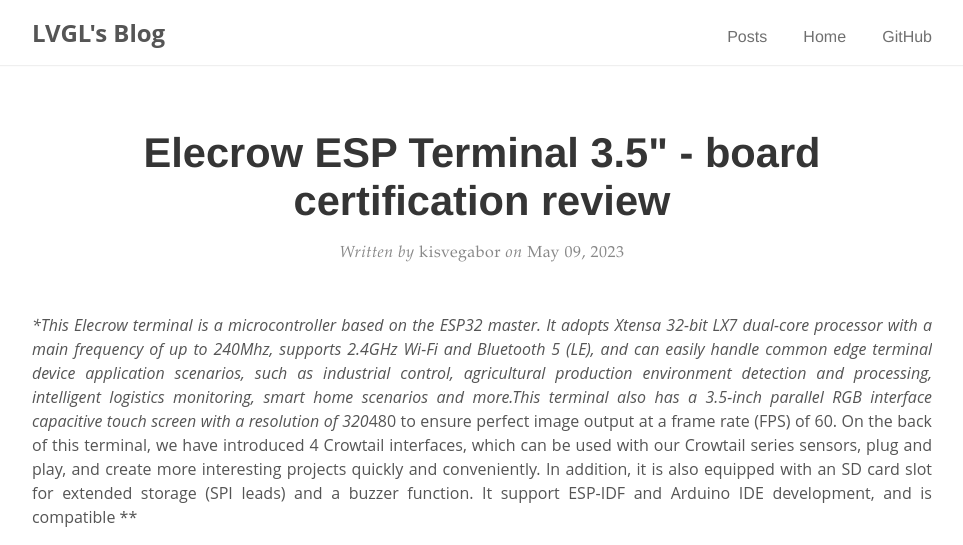
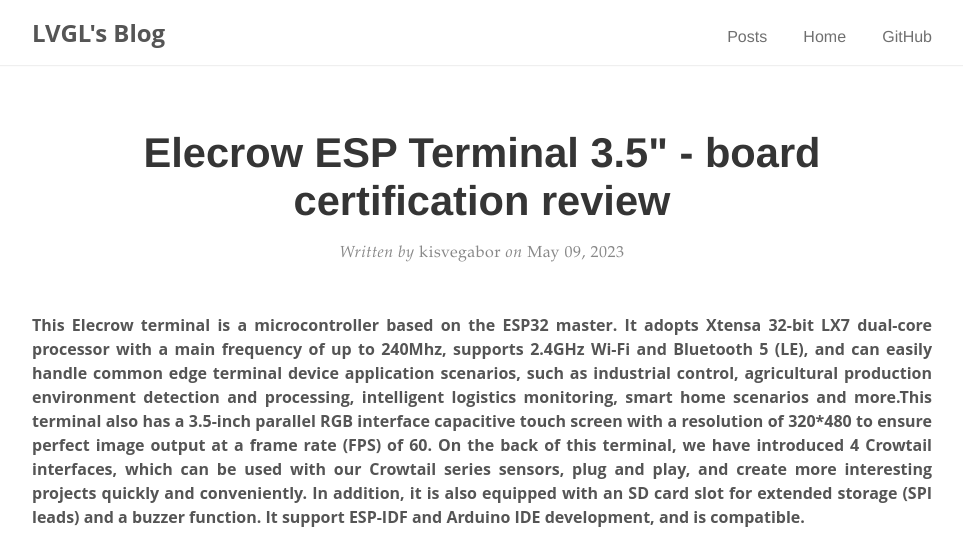
Before and after one commit to lvgl/blog, a Jekyll site: the page built from _posts/2023-05-09-elecrow-esp_terminal_3_5-review.md, in a window 1280 px wide and 1400 px high. Shown: the top 545 px of the window, without its empty margins (158-1121 px from the left). Built offline with Jekyll 4.4.1, drawn with Linux system fonts in a browser that asks for light colours; comment, search, counter and statistics services are not loaded; some of the changed text lies outside the part shown; grey boxes are pictures that could not be loaded.

Commit message:
minor fixes in the Elecrow board cert.

```diff
--- a/_posts/2023-05-09-elecrow-esp_terminal_3_5-review.md
+++ b/_posts/2023-05-09-elecrow-esp_terminal_3_5-review.md
@@ -5,12 +5,12 @@
 cover: /assets/cover_cert_standard.webp
 ---
 
-**This Elecrow terminal is a microcontroller based on the ESP32 master. It adopts Xtensa 32-bit LX7 dual-core processor with a main frequency of up to 240Mhz, supports 2.4GHz Wi-Fi and Bluetooth 5 (LE), and can easily handle common edge terminal device application scenarios, such as industrial control, agricultural production environment detection and processing, intelligent logistics monitoring, smart home scenarios and more.This terminal also has a 3.5-inch parallel RGB interface capacitive touch screen with a resolution of 320*480 to ensure perfect image output at a frame rate (FPS) of 60. On the back of this terminal, we have introduced 4 Crowtail interfaces, which can be used with our Crowtail series sensors, plug and play, and create more interesting projects quickly and conveniently. In addition, it is also equipped with an SD card slot for extended storage (SPI leads) and a buzzer function. It support ESP-IDF and Arduino IDE development, and is compatible **
+**This Elecrow terminal is a microcontroller based on the ESP32 master. It adopts Xtensa 32-bit LX7 dual-core processor with a main frequency of up to 240Mhz, supports 2.4GHz Wi-Fi and Bluetooth 5 (LE), and can easily handle common edge terminal device application scenarios, such as industrial control, agricultural production environment detection and processing, intelligent logistics monitoring, smart home scenarios and more.This terminal also has a 3.5-inch parallel RGB interface capacitive touch screen with a resolution of 320*480 to ensure perfect image output at a frame rate (FPS) of 60. On the back of this terminal, we have introduced 4 Crowtail interfaces, which can be used with our Crowtail series sensors, plug and play, and create more interesting projects quickly and conveniently. In addition, it is also equipped with an SD card slot for extended storage (SPI leads) and a buzzer function. It support ESP-IDF and Arduino IDE development, and is compatible.**
 
 <iframe width="560" height="315" src="https://www.youtube.com/embed/OWOMkr3Ojz4" title="YouTube video player" frameborder="0" allow="accelerometer; autoplay; clipboard-write; encrypted-media; gyroscope; picture-in-picture; web-share" allowfullscreen></iframe>
 ESP Terminal 3.5" earned Standard LVGL board certification which means the users can be sure that it’s easy to use that board with LVGL and they can expect decent performance and quality.
 
-<img src="https://lvgl.io/assets/images/cert_standard.png" alt="Standard LVGL certificate for ESP Terminal 3.5\"">
+<img src="https://lvgl.io/assets/images/cert_standard.png" alt="Standard LVGL certificate for ESP Terminal 3.5">
 
 ### Buy now
 
```
